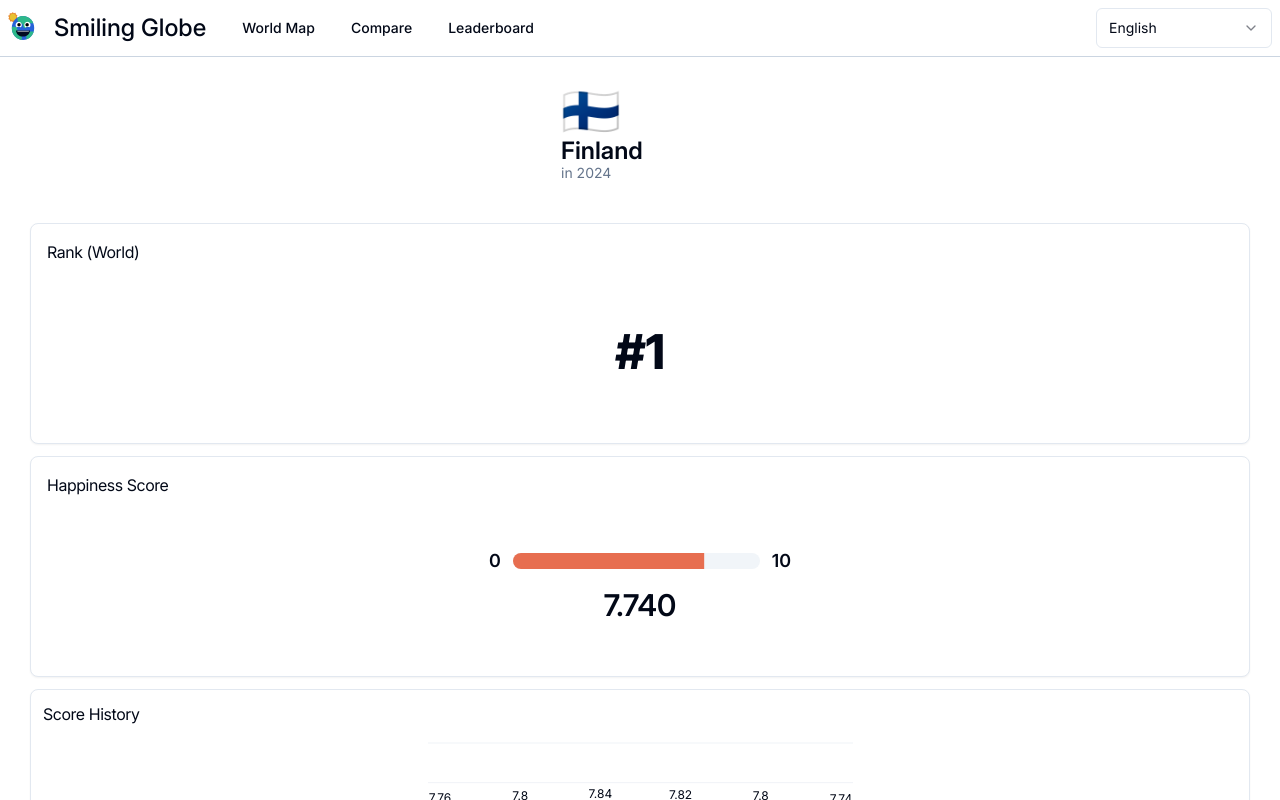
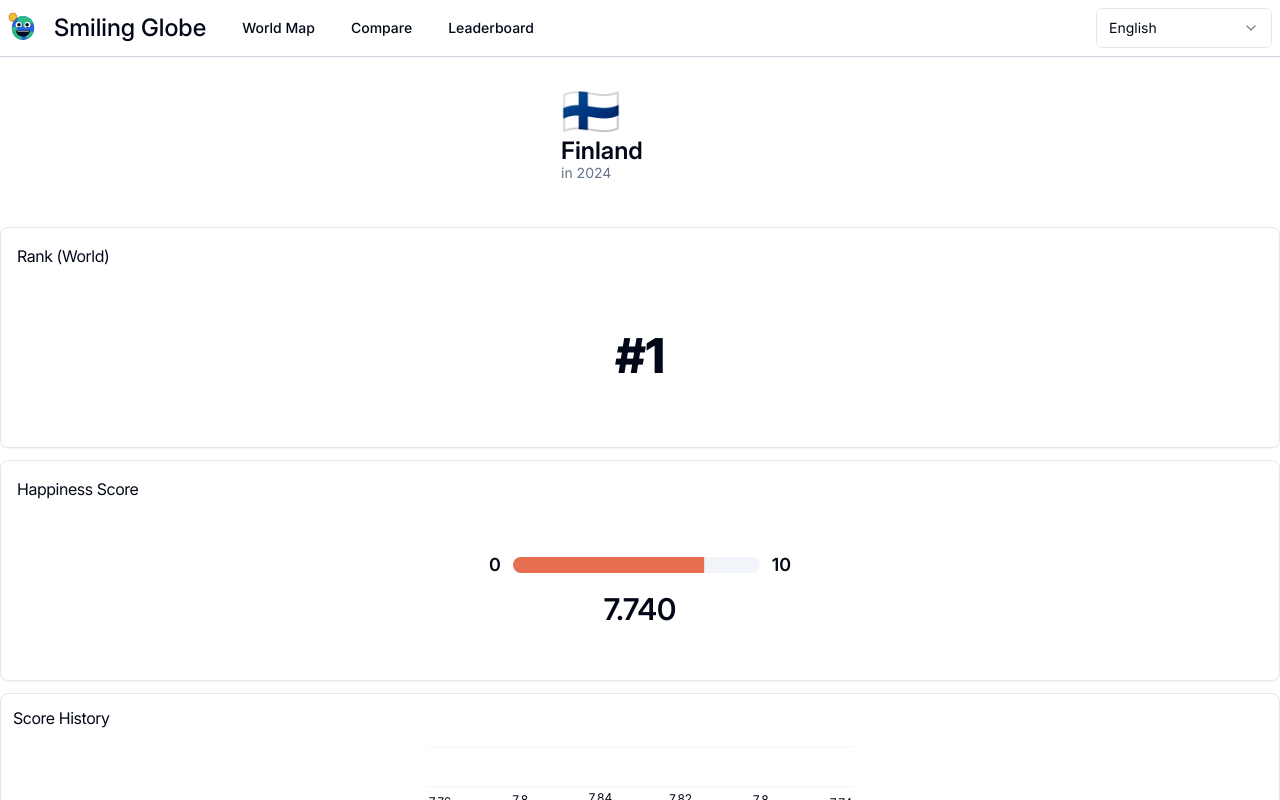
Before and after one commit to TotallyInformatik/HappinessExplorer, a Next.js app: page /componentsPage in a window 1280 px wide. Shown: the top 800 px of the page. Built offline with nearby package versions, Linux system fonts and the light colour scheme; a web font is replaced by a local one.

Commit message:
small bug fixes

```diff
--- a/app/compare/MyComponent.tsx
+++ b/app/compare/MyComponent.tsx
@@ -192,8 +192,8 @@
     <Separator/>
     <div className="flex flex-col w-full justify-evenly md:flex-row">
       {country1 == "" ? '' :
-        <ScrollArea className="whitespace-nowrap p-4">
-          <div className="md:w-1/3">
+        <ScrollArea className="whitespace-nowrap p-4 md:p-0 md:m-auto">
+          <div className="">
             <CountryDetailedViewContainer
               country_name={country1}
               country_flag_emoji={emoji1}
@@ -216,15 +216,15 @@
               }}
             />
           </div>
-          <ScrollBar orientation="horizontal"/>
+          <ScrollBar orientation="horizontal" className="md:hidden"/>
         </ScrollArea>
       }
       {country1 && country2 ?
         <Separator orientation="vertical" className="w-64, h-auto"/> : ''
       }
       {country2 == "" ? '' :
-        <ScrollArea className="whitespace-nowrap p-4">
-          <div className="md:w-1/3">
+        <ScrollArea className="whitespace-nowrap p-4 md:p-0 md:m-auto">
+          <div className="">
             <CountryDetailedViewContainer
               country_name={country2}
               country_flag_emoji={emoji2}
@@ -246,7 +246,7 @@
               }}
             />
           </div>
-          <ScrollBar orientation="horizontal"/>
+          <ScrollBar orientation="horizontal" className="md:hidden"/>
         </ScrollArea>
       }
     </div>
--- a/components/globe-explorer/geo-country.tsx
+++ b/components/globe-explorer/geo-country.tsx
@@ -63,6 +63,8 @@
 
   return <Geography
     fill={getColor(score)}
+    stroke="#FFF"
+    strokeWidth={0.2}
     key={geo.rsmKey}
     geography={geo}
     onClick={(event) => {
--- a/components/ui/country-detailed-view.tsx
+++ b/components/ui/country-detailed-view.tsx
@@ -81,9 +81,8 @@
   return (
     <div className={clsx(
     "flex flex-row items-center h-[281px] gap-3 w-fit justify-end p-[1.875rem]",
-    {
-      "md:flex-col md:items-center md:h-auto md:w-full": adjust_on_large_device // used for responsiveness (if requested by user (adjust_on_large_device))
-    })}>
+    adjust_on_large_device ? "md:flex-col md:items-center md:h-auto md:w-full md:px-0" : "" // used for responsiveness (if requested by user (adjust_on_large_device))
+    )}>
       {/* Title Card */}
       {show_title && <TitleCard
         country_flag_emoji={country_flag_emoji}
--- a/components/ui/custom-card.tsx
+++ b/components/ui/custom-card.tsx
@@ -48,13 +48,11 @@
 }) => {
   return (
     <div className={clsx(
-      "w-[158px] h-fit min-h-[7.75rem] shrink-0 flex flex-col justify-center",
-      {
-        "md:block": adjust_on_large_device,
-      }
+      "w-[158px] h-fit min-h-[8rem] shrink-0 flex flex-col justify-center",
+      adjust_on_large_device ? "md:block" : ""
     )}>
       <p className="text-5xl">{country_flag_emoji}</p>
-      <p className="text-2xl font-semibold">{country_name}</p>
+      <p className="text-2xl font-semibold text-wrap">{country_name}</p>
       {show_year_in_title && <p className="text-sm text-slate-500 leading-3">in {happinessScore.year}</p>}
     </div>
   )
```
